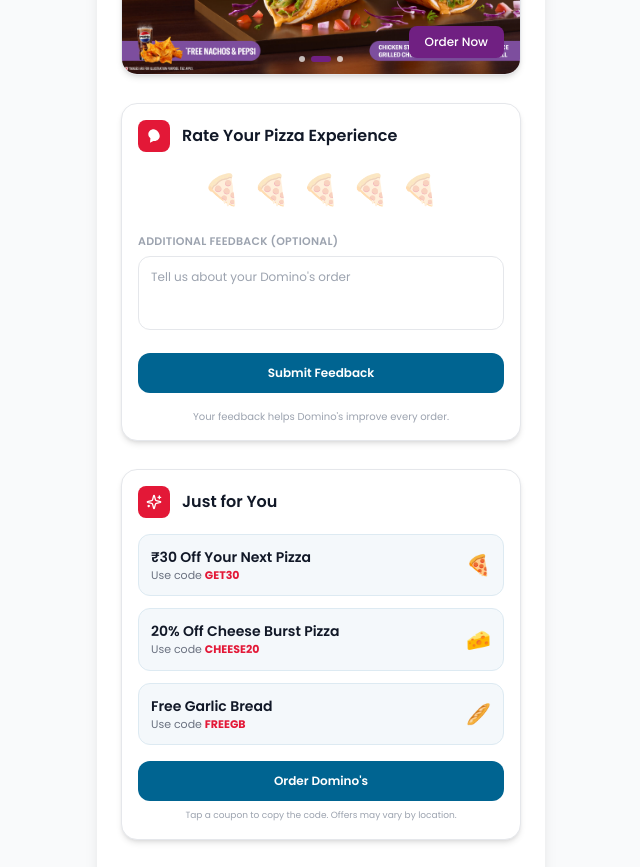
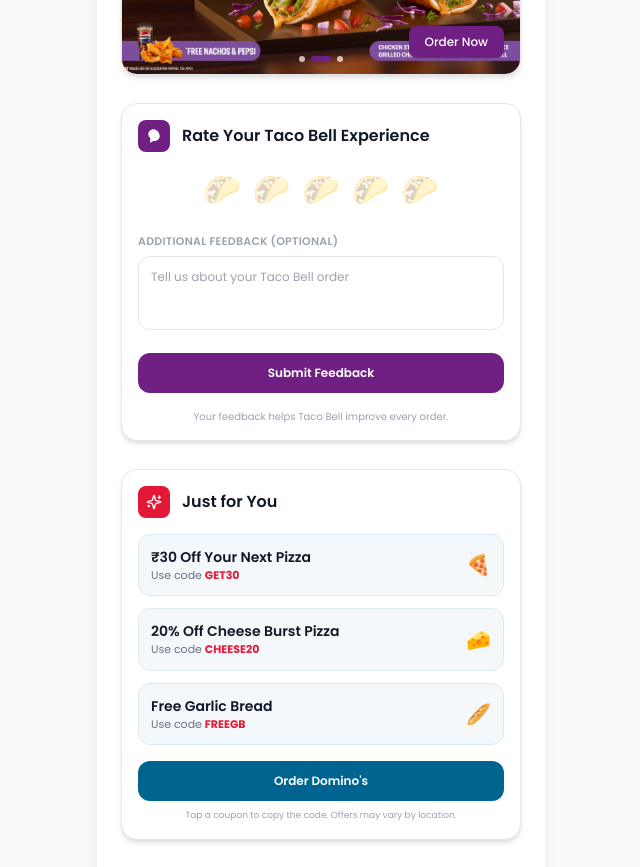
Before and after one commit to aadi310/Taco-Bell-Smart-Receipt, a Next.js app: page / in a window 1280 px wide. Shown: the part 2180-3047 px from the top of the page, without its empty margins (319-959 px from the left). Built offline with nearby package versions, Linux system fonts and the light colour scheme.

Commit message:
Update page.tsx

```diff
--- a/app/page.tsx
+++ b/app/page.tsx
@@ -1520,7 +1520,7 @@ Powered by RDEP
       </div>
 
       <div className="text-xs text-gray-500">
-        Your input helps us improve every Domino's experience.
+        Your input helps us improve every Taco Bell experience.
       </div>
 
     </div>
@@ -1534,7 +1534,7 @@ Powered by RDEP
 
         <div className="flex items-center">
 
-          <div className="bg-[#E31837] p-2 rounded-lg mr-3">
+          <div className="bg-[#702082] p-2 rounded-lg mr-3">
             <svg
               xmlns="http://www.w3.org/2000/svg"
               viewBox="0 0 24 24"
@@ -1546,7 +1546,7 @@ Powered by RDEP
           </div>
 
           <h3 className="text-base font-semibold text-gray-900">
-            Rate Your Pizza Experience
+            Rate Your Taco Bell Experience
           </h3>
 
         </div>
@@ -1554,15 +1554,15 @@ Powered by RDEP
       </div>
 
 
-      {/* Pizza Rating */}
+      {/* Taco Rating */}
       <div className="flex justify-center gap-3 py-1">
 
-        {[1,2,3,4,5].map((pizza) => (
+        {[1,2,3,4,5].map((taco) => (
 
           <button
-            key={pizza}
+            key={taco}
             onClick={() => {
-              setRating(pizza)
+              setRating(taco)
               setSelectedTags([])
             }}
             className="transition-transform active:scale-90"
@@ -1570,10 +1570,10 @@ Powered by RDEP
 
             <span
               className={`text-3xl ${
-                pizza <= rating ? "opacity-100" : "opacity-30"
+                taco <= rating ? "opacity-100" : "opacity-30"
               }`}
             >
-              🍕
+              🌮
             </span>
 
           </button>
@@ -1597,17 +1597,17 @@ Powered by RDEP
             {(rating >= 4
               ? [
                   "Great taste",
-                  "Hot & fresh pizza",
-                  "Fast delivery",
+                  "Hot & fresh",
+                  "Fast service",
                   "Good value",
                   "Well packaged",
-                  "Accurate order",
+                  "Order was accurate",
                 ]
               : [
-                  "Pizza was cold",
-                  "Long delivery time",
+                  "Food was cold",
+                  "Slow service",
                   "Wrong order",
-                  "Poor taste",
+                  "Taste could be better",
                   "Packaging issue",
                   "Not good value",
                 ]
@@ -1624,7 +1624,7 @@ Powered by RDEP
                 }
                 className={`text-[11px] px-3 py-1.5 rounded-full border transition ${
                   selectedTags.includes(item)
-                    ? "bg-[#E31837] text-white border-[#E31837]"
+                    ? "bg-[#702082] text-white border-[#702082]"
                     : "border-gray-200 bg-gray-50"
                 }`}
               >
@@ -1649,8 +1649,8 @@ Powered by RDEP
 
         <textarea
           rows={3}
-          placeholder="Tell us about your Domino's order"
-          className="w-full p-3 text-xs border border-gray-200 rounded-xl focus:ring-1 focus:ring-[#E31837] focus:border-[#E31837] outline-none resize-none"
+          placeholder="Tell us about your Taco Bell order"
+          className="w-full p-3 text-xs border border-gray-200 rounded-xl focus:ring-1 focus:ring-[#702082] focus:border-[#702082] outline-none resize-none"
           value={feedbackText}
           onChange={(e) => setFeedbackText(e.target.value)}
         />
@@ -1660,7 +1660,7 @@ Powered by RDEP
 
       {/* Submit Button */}
       <button
-        className="w-full bg-[#006491] text-white h-10 text-xs font-semibold rounded-xl transition active:scale-[0.98]"
+        className="w-full bg-[#702082] text-white h-10 text-xs font-semibold rounded-xl transition active:scale-[0.98]"
         onClick={handleFeedbackSubmit}
         disabled={!rating}
       >
@@ -1669,7 +1669,7 @@ Powered by RDEP
 
 
       <p className="text-[10px] text-center text-gray-400">
-        Your feedback helps Domino's improve every order.
+        Your feedback helps Taco Bell improve every order.
       </p>
 
     </div>
```
